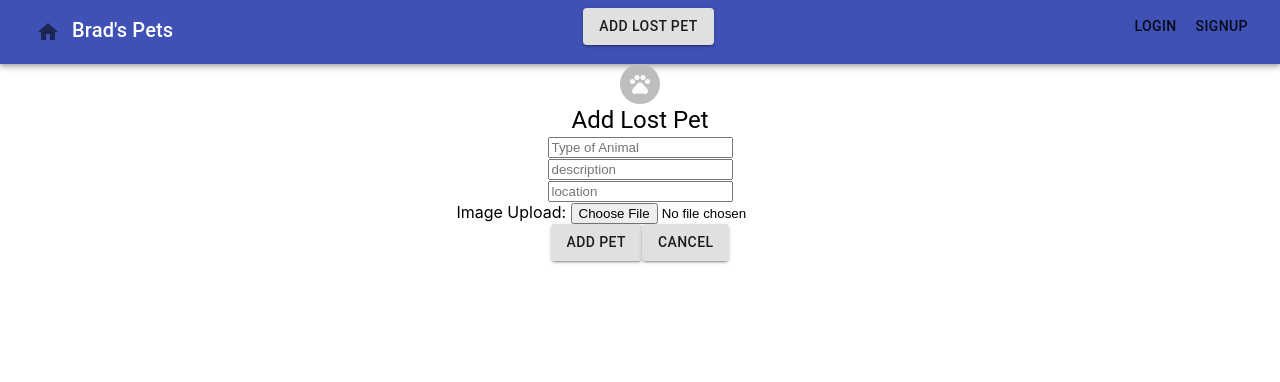
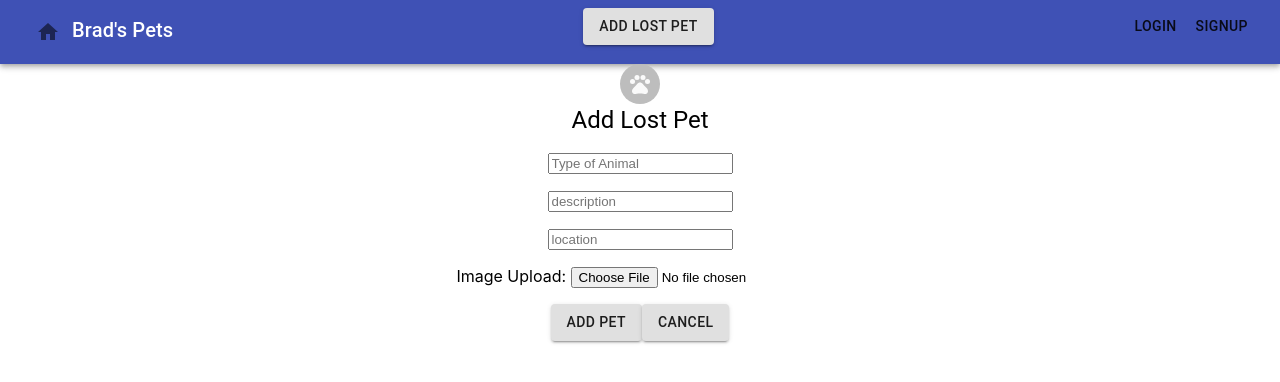
Before and after one commit to JaredAdamsCode/BradsPets, a React (Create React App) app in the folder pet-client/: page /addpet in a window 1280 px wide. Shown: the top 382 px of the page. Built offline with nearby package versions, Linux system fonts and the light colour scheme; no server answers.

Commit message:
adjust spacing on CUPetForm

```diff
--- a/pet-client/src/components/CUPetForm.js
+++ b/pet-client/src/components/CUPetForm.js
@@ -32,7 +32,7 @@ class CUPetForm extends Component {
       </Grid>
       <Grid justify='center'
         container
-        spacing={0}
+        spacing={4}
         >
           <Grid item >
           <Typography component="h1" variant="h5" align="left">
@@ -43,7 +43,7 @@ class CUPetForm extends Component {
 
       <Grid justify='center'
         container
-        spacing={0}
+        spacing={4}
         >
           <Grid item >
             <form onSubmit={this.props.handleSubmit}>
@@ -54,7 +54,7 @@ class CUPetForm extends Component {
 
       <Grid justify='center'
         container
-        spacing={0}
+        spacing={4}
         >
           <Grid item >
             <form onSubmit={this.props.handleSubmit}>
@@ -65,7 +65,7 @@ class CUPetForm extends Component {
 
       <Grid justify='center'
         container
-        spacing={0}
+        spacing={4}
         >
           <Grid item >
             <form onSubmit={this.props.handleSubmit}>
@@ -75,7 +75,7 @@ class CUPetForm extends Component {
       </Grid>
       <Grid justify='center'
         container
-        spacing={0}
+        spacing={4}
         >
           <Grid item >
             <form onSubmit={this.props.handleSubmit}>
```
